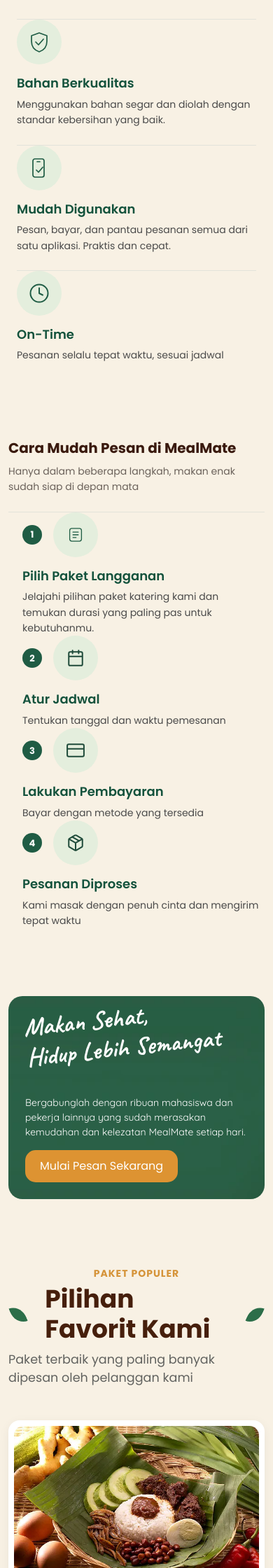
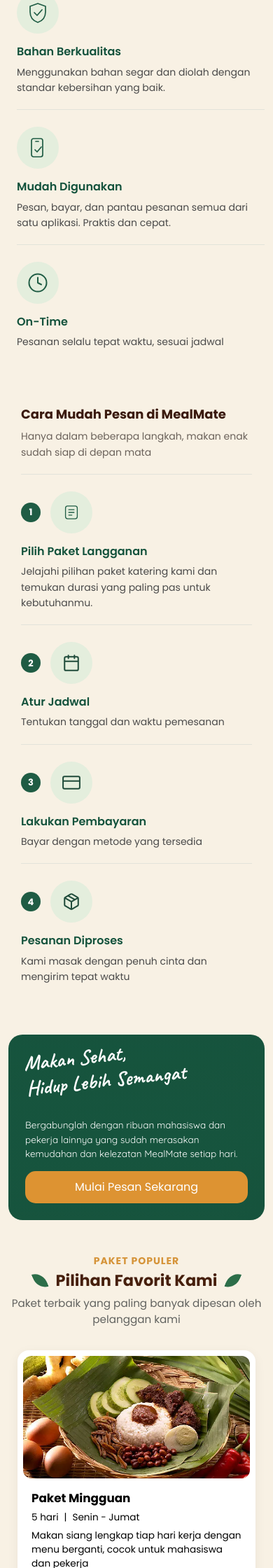
Before and after one commit to sen-17/mealmate, a PHP site: page / in a window 390 px wide. Shown: the part 640-2880 px from the top of the page at 70% size. Run offline with PHP 8.4, Linux system fonts and the light colour scheme.

Commit message:
refactor: improve homepage responsiveness

```diff
--- a/assets/css/home.css
+++ b/assets/css/home.css
@@ -64,13 +68,14 @@
 }
 
 .icon-logo {
-    width: 64px;
-    height: 64px;
+    width: 60px;
+    height: 60px;
     border-radius: 50%;
     background-color: #E4EEDD;
     display: flex;
     align-items: center;
     justify-content: center;
+    flex-shrink: 0;
 }
 
 .steps-seq {
@@ -90,19 +95,25 @@
 .steps-no-logo {
     display: flex;
     align-items: center;
-    gap: 16px;
+    gap: 14px;
+}
+
+.steps-wrapper {
+    border-radius: 20px;
+    padding: 36px 28px;
 }
 
 .steps-title {
     height: 100%;
     display: flex;
     flex-direction: column;
+    justify-content: center;
 }
 
 .steps-title h4 {
     color: #3A1A0E;
     font-weight: 700;
-    font-size: 20px;
+    font-size: clamp(18px, 1.5vw, 22px);
     line-height: 1.35;
     margin-bottom: 8px;
 }
@@ -123,7 +134,7 @@
 .info-card h4 {
     color: #13523C;
     font-weight: 600;
-    font-size: 18px;
+    font-size: clamp(16px, 1.25vw, 18px);
     margin-bottom: 8px;
 }
 
@@ -134,39 +145,44 @@
     margin: 0;
 }
 
-#home-order-steps .info-card {
-    padding-left: 1.5rem;
-    border-right: none;
+.feature-wrapper {
+    padding: 8px 0;
 }
 
-.feature-wrapper {
-    padding:12px;
+.banner-content {
+    max-width: 65%;
 }
 
-.banner-slogan{
+.banner-slogan {
     display: flex;
     align-items: center;
-    color:white
+    justify-content: center;
+    flex: 1;
+    color: white;
 }
 
 .banner-slogan h3 {
     font-family: 'Caveat', sans-serif;
     transform: rotate(-6deg);
     transform-origin: left center;
-    font-size: 2.25rem;
+    font-size: clamp(1.85rem, 2.3vw, 2.4rem);
     font-weight: 700;
+    margin: 0;
 }
 
-.banner-cto{
-    max-width: 400px;
+.banner-cto {
+    flex: 1.2;
+    max-width: 420px;
 }
 
 .banner-cto p {
     font-family: 'Quicksand', sans-serif;
     color: white;
+    font-size: clamp(13.5px, 1vw, 15px);
+    line-height: 1.5;
 }
 
-.home-banner-container{
+.home-banner-container {
     background-image: url('../img/home-banner.webp');
     background-size: cover;
     background-position: center;
@@ -184,24 +200,25 @@
 
 .home-package-title-wrapper > p:last-child {
     color: #61625F;
-    font-size: 1.1rem;
+    font-size: clamp(0.95rem, 1.1vw, 1.1rem);
     margin-top: 0.5rem;
 }
 
 .package-title {
-    gap: 1.5rem;
+    gap: clamp(0.6rem, 1.5vw, 1.5rem);
 }
 
 .package-title h4 {
     color: #461F0C;
     font-weight: 700;
-    font-size: 2.25rem;
+    font-size: clamp(1.4rem, 2.4vw, 2.25rem);
     margin: 0;
 }
 
 .package-title img {
-    width: 40px;
+    width: clamp(26px, 3vw, 40px);
     height: auto;
+    flex-shrink: 0;
 }
 
 .package-title img:first-child {
@@ -212,10 +229,14 @@
     transform: rotate(295deg);
 }
 
+.package-list-row {
+    max-width: 1180px;
+}
+
 .package-card {
     background: #fff;
     border-radius: 16px;
-    padding: 8px 8px 24px;
+    padding: 8px 8px 20px;
     height: 100%;
     box-shadow: 0 4px 16px rgba(0, 0, 0, 0.06);
     display: flex;
@@ -224,8 +245,8 @@
 
 .package-card .img-placeholder {
     width: 100%;
-    height: 240px;
-    border-radius: 14px;
+    height: 190px;
+    border-radius: 12px;
     overflow: hidden;
     background-color: #e9e2d6;
 }
@@ -250,56 +271,56 @@
 }
 
 .package-info > p:first-child {
-    font-size: 1.25rem;
+    font-size: clamp(1.05rem, 1.2vw, 1.2rem);
     font-weight: 700;
-    margin-bottom: 0.5rem;
+    margin-bottom: 0.35rem;
 }
 
 .package-duration-slot {
-    margin-bottom: 0.25rem;
+    margin-bottom: 0.35rem;
 }
 
 .package-duration-slot p {
-    font-size: 0.95rem;
+    font-size: 0.85rem;
 }
 
 .package-info > p:nth-of-type(2) {
-    font-size: 0.95rem;
-    line-height: 1.4;
-    margin-bottom: 1.25rem;
+    font-size: 0.85rem;
+    line-height: 1.45;
+    margin-bottom: 1.1rem;
 }
 
 .package-price {
-    margin-bottom: 1.5rem;
+    margin-bottom: 1.15rem;
 }
 
 .package-price p:first-child {
-    font-size: 0.95rem;
+    font-size: 0.85rem;
     margin-bottom: 0.1rem;
 }
 
 .package-price p:last-child {
     color: #E8972F;
-    font-size: 1.65rem;
+    font-size: clamp(1.25rem, 1.5vw, 1.5rem);
     font-weight: 700;
     line-height: 1.2;
 }
 
 .package-price p:last-child span {
     color: #000;
-    font-size: 0.95rem;
+    font-size: 0.85rem;
     font-weight: 400;
 }
 
 .package-info .btn {
     display: block;
     width: 100%;
-    max-width: 185px;
-    padding: 0.75rem 0;
+    max-width: 175px;
+    padding: 0.6rem 0;
     background-color: #1F5A3F;
     color: #fff;
     font-weight: 600;
-    font-size: 1rem;
+    font-size: 0.925rem;
     border: none;
     border-radius: 12px;
     transition: background-color 0.2s ease;
@@ -403,75 +426,107 @@
     color: #D9D9D9;
 }
 
-@media (min-width: 992px) {
-    #home-information .info-card-col:not(:last-child) .info-card {
-        border-right: 1px solid #E2E3DA;
-        padding-right: 2rem;
+@media (min-width: 1400px) {
+    main .container {
+        max-width: 1400px;
     }
 
+    #hero-menu-section {
+        min-height: 430px;
+        padding: 95px 0;
+    }
+}
+
+@media (min-width: 1200px) {
     #home-order-steps .steps-title {
         border-right: 1px solid #E2E3DA;
-        padding-right: 2rem;
+        padding-right: 1.75rem;
     }
 
     #home-order-steps .info-card {
         border-right: none !important;
-        padding-left: 1.5rem;
+        padding-left: 1rem;
+    }
+}
+
+@media (min-width: 992px) {
+    #home-information .info-card-col:not(:last-child) .info-card {
+        border-right: 1px solid #E2E3DA;
+        padding-right: 1.5rem;
+    }
+}
+
+@media (min-width: 992px) and (max-width: 1199.98px) {
+    #home-order-steps .steps-title {
+        border-right: none;
+        padding-right: 0;
+        border-bottom: 1px solid #E2E3DA;
+        padding-bottom: 1.25rem;
+    }
+
+    #home-order-steps .info-card-col:not(:last-child) .info-card {
+        border-right: 1px solid #E2E3DA;
+        padding-right: 1.25rem;
+    }
+}
+
+@media (max-width: 991.98px) {
+    #hero-menu-section {
+        background-image:
+            linear-gradient(90deg, rgba(252, 249, 242, 0.92) 0%, rgba(252, 249, 242, 0.78) 65%, rgba(252, 249, 242, 0.45) 100%),
+            url('../img/home-hero.webp');
+        padding: 60px 0;
+        min-height: 320px;
+    }
+
+    .hero-content {
+        max-width: 100%;
+    }
+
+    .banner-content {
+        max-width: 100%;
+    }
+
+    .home-banner-container {
+        background-image:
+            linear-gradient(rgba(19, 82, 60, 0.85), rgba(19, 82, 60, 0.85)),
+            url('../img/home-banner.webp');
+    }
+
+    .banner-slogan {
+        justify-content: flex-start;
     }
 }
 
 @media (min-width: 576px) and (max-width: 991.98px) {
     #home-information .info-card-col:nth-child(odd) .info-card {
         border-right: 1px solid #E2E3DA;
-        padding-right: 1.5rem;
+        padding-right: 1.25rem;
     }
 
     #home-order-steps .steps-title {
         border-right: none;
         padding-right: 0;
         border-bottom: 1px solid #E2E3DA;
-        padding-bottom: 1.5rem;
+        padding-bottom: 1.25rem;
     }
 
-    #home-order-steps .info-card {
-        border-right: none !important;
-        padding-left: 1.25rem;
+    #home-order-steps .info-card-col:nth-child(even) .info-card {
+        border-right: 1px solid #E2E3DA;
+        padding-right: 1.25rem;
     }
 }
 
-@media (max-width: 575.98px) {
-    #home-information .info-card-col:not(:last-child) .info-card {
-        border-right: none;
-        padding-right: 0;
-        border-bottom: 1px solid #E2E3DA;
-        padding-bottom: 1.5rem;
-    }
-
-    #home-information .info-card-col:last-child .info-card {
-        border-right: none;
-        padding-right: 0;
-        border-bottom: none;
-        padding-bottom: 0;
-    }
-
-    #home-order-steps .steps-title {
-        border-right: none;
-        padding-right: 0;
-        border-bottom: 1px solid #E2E3DA;
-        padding-bottom: 1.5rem;
-    }
-
-    #home-order-steps .info-card {
-        border-right: none !important;
-        padding-right: 0;
-        padding-left: 1.25rem;
+@media (max-width: 768px) {
+    .feature-wrapper{
+        padding-left: 12px;
     }
 }
 
 @media (max-width: 575.98px) {
     #hero-menu-section {
         background-image:
-            linear-gradient(rgba(252, 249, 242, 0.88), rgba(252, 249, 242, 0.88)),
+            linear-gradient(rgba(252, 249, 242, 0.9), rgba(252, 249, 242, 0.9)),
             url('../img/home-hero.webp');
         padding: 40px 0;
         min-height: auto;
@@ -486,7 +541,69 @@
         font-size: 13.5px;
     }
 
-    .home-cto-btn {
+    .home-cto-btn,
+    .banner-cto-btn {
         width: 100%;
     }
+
+    .steps-wrapper {
+        padding: 24px 18px;
+    }
+
+    #home-information .info-card-col:not(:last-child) .info-card {
+        border-right: none;
+        padding-right: 0;
+        border-bottom: 1px solid #E2E3DA;
+        padding-bottom: 1.25rem;
+    }
+
+    #home-information .info-card-col:last-child .info-card {
+        border-right: none;
+        padding-right: 0;
+        border-bottom: none;
+        padding-bottom: 0;
+    }
+
+    #home-order-steps .steps-title {
+        border-right: none;
+        padding-right: 0;
+        border-bottom: 1px solid #E2E3DA;
+        padding-bottom: 1.25rem;
+    }
+
+    #home-order-steps .info-card-col:not(:last-child) .info-card {
+        border-right: none !important;
+        padding-right: 0;
+        padding-left: 0;
+        border-bottom: 1px solid #E2E3DA;
+        padding-bottom: 1.25rem;
+    }
+
+    #home-order-steps .info-card-col:last-child .info-card {
+        border-right: none !important;
+        padding-right: 0;
+        padding-left: 0;
+        border-bottom: none;
+        padding-bottom: 0;
+    }
+
+    .package-card {
+        max-width: 340px;
+        margin: 0 auto;
+    }
+
+    .package-card .img-placeholder {
+        height: 175px;
+    }
+
+    .review-wrapper {
+        padding: 16px;
+        gap: 1rem;
+    }
+
+    .profile-img {
+        width: 44px;
+        height: 44px;
+        font-size: 15px;
+    }
 }
--- a/views/customer/home.php
+++ b/views/customer/home.php
@@ -1,6 +1,7 @@
 <main>
     <section id="hero-menu-section" class="d-flex align-items-center">
         <div class="container" id="home-container">
+            <div class="hero-content">
                 <p class="home-hero-slogan">KATERING HARIAN HIDUP LEBIH MUDAH</p>
 
                 <h1 id="home-slogan-1">
@@ -18,11 +19,12 @@
                     <i class="bi bi-arrow-right"></i>
                 </button>
             </div>
+        </div>
     </section>
 
-    <section id="home-information" class="py-5">
+    <section id="home-information" class="py-4 py-md-5">
         <div class="container">
-            <div class="row feature-wrapper">
+            <div class="row gy-4 gx-sm-4 feature-wrapper">
                 <?php foreach ($features as $feature): ?>
                     <div class="col-12 col-sm-6 col-lg-3 info-card-col">
                         <div class="info-card">
@@ -41,17 +43,18 @@
         </div>
     </section>
 
-    <section id="home-order-steps" class="py-5">
+    <section id="home-order-steps" class="py-4 py-md-5">
         <div class="container">
-            <div class="row">
-                <div class="steps-title-col col-12 col-lg">
+            <div class="steps-wrapper">
+                <div class="row gy-4 align-items-stretch">
+                    <div class="steps-title-col col-12 col-xl">
                         <div class="steps-title">
                             <h4>Cara Mudah Pesan di MealMate</h4>
                             <p>Hanya dalam beberapa langkah, makan enak sudah siap di depan mata</p>
                         </div>
                     </div>
                     <?php foreach ($steps as $step): ?>
-                    <div class="col-12 col-sm-6 col-lg info-card-col">
+                        <div class="col-12 col-sm-6 col-lg-3 col-xl info-card-col">
                             <div class="info-card">
                                 <div class="steps-no-logo d-flex align-items-center">
                                     <div class="steps-seq"><?= htmlspecialchars($step['no']) ?></div>
@@ -69,12 +72,13 @@
                     <?php endforeach; ?>
                 </div>
             </div>
+        </div>
     </section>
 
-    <section id="home-banner-cta" class="py-5">
+    <section id="home-banner-cta" class="py-4 py-md-5">
         <div class="container">
             <div class="home-banner-container px-4 px-md-5 py-4 py-md-5">
-                <div class="d-flex flex-column flex-md-row align-items-md-center gap-4">
+                <div class="banner-content d-flex flex-column flex-md-row align-items-md-center justify-content-between gap-4">
                     <div class="banner-slogan">
                         <h3>Makan Sehat, <br> Hidup Lebih Semangat</h3>
                     </div>
@@ -89,11 +93,11 @@
         </div>
     </section>
 
-    <section id="home-favorite-package" class="py-5">
+    <section id="home-favorite-package" class="py-4 py-md-5">
         <div class="container">
-            <div class="home-package-title-wrapper d-flex flex-column align-items-center">
+            <div class="home-package-title-wrapper d-flex flex-column align-items-center text-center">
                 <p>PAKET POPULER</p>
-                <div class="package-title d-flex align-items-center">
+                <div class="package-title d-flex align-items-center justify-content-center">
                     <img src="./assets/svg/leaf.svg" alt="leaf" loading="lazy">
                     <h4>Pilihan Favorit Kami</h4>
                     <img src="./assets/svg/leaf.svg" alt="leaf" loading="lazy">
@@ -101,7 +105,7 @@
                 <p>Paket terbaik yang paling banyak dipesan oleh pelanggan kami</p>
             </div>
 
-            <div class="row mt-4 g-4">
+            <div class="row mt-3 mt-md-4 g-3 g-md-4 package-list-row mx-auto">
                 <?php foreach ($packages as $package): ?>
                     <div class="col-12 col-sm-6 col-lg-3">
                         <div class="package-card">
@@ -133,19 +137,19 @@
         </div>
     </section>
 
-    <section id="home-reviews" class="py-5">
+    <section id="home-reviews" class="py-4 py-md-5">
         <div class="container">
-            <div class="home-reviews-wrapper d-flex flex-column align-items-center">
-                <div class="package-title d-flex align-items-center">
+            <div class="home-reviews-wrapper d-flex flex-column align-items-center text-center">
+                <div class="package-title d-flex align-items-center justify-content-center">
                     <img src="./assets/svg/leaf.svg" alt="leaf" loading="lazy">
                     <h4>Apa Kata Mereka?</h4>
                     <img src="./assets/svg/leaf.svg" alt="leaf" loading="lazy">
                 </div>
                 <p>Kepuasan Pelanggan adalah Prioritas kami</p>
 
-                <div class="row g-4 mt-4 justify-content-center">
+                <div class="row g-3 g-md-4 mt-3 mt-md-4 justify-content-center w-100 text-start">
                     <?php foreach ($reviews as $review): ?>
-                        <div class="col-12 col-sm-6 col-lg-3">
+                        <div class="col-12 col-sm-6 col-xl-3">
                             <div class="review-wrapper">
                                 <div class="review d-flex gap-3">
                                     <img src="./assets/svg/quote.svg" alt="quote">
```
Also changed, not shown: other parts of assets/css/home.css (+24 -18 lines). Lines whose indentation alone changed are shown as unchanged.
